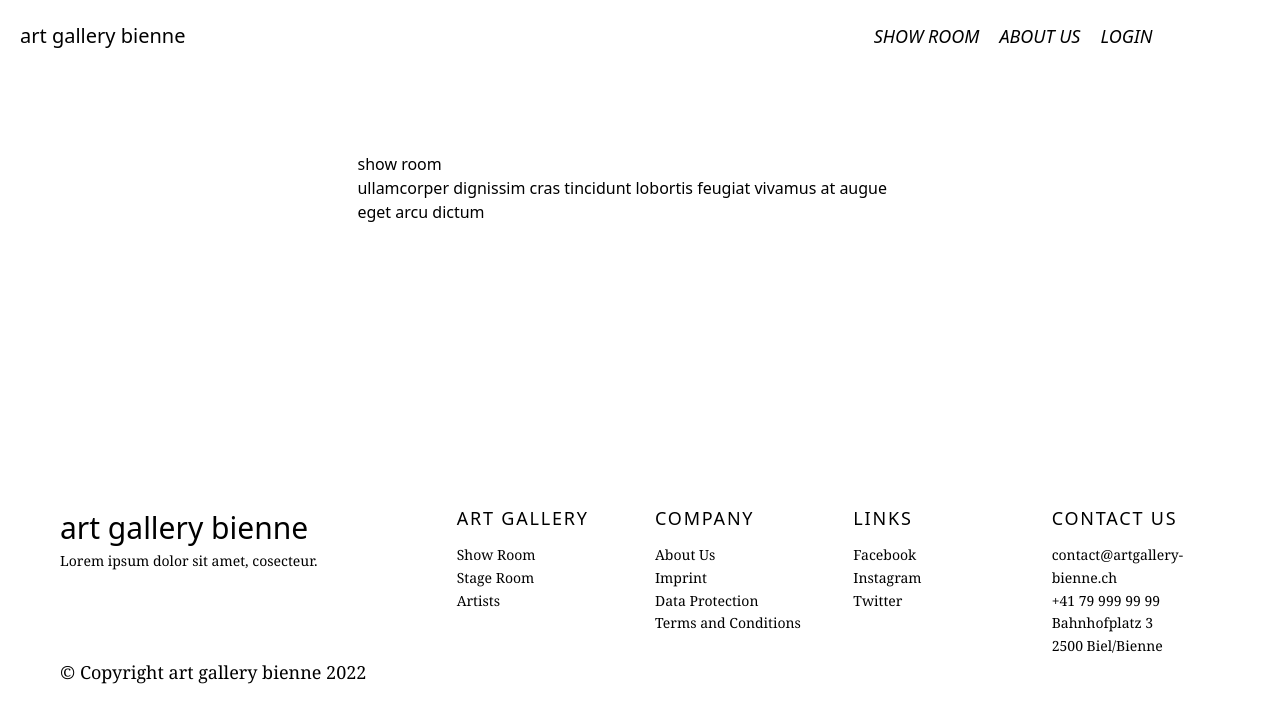
After one commit to kirillwolkow/artgallerybienne, a Django app: page /art-list/ in a window 1280 px wide. The commit adds this page. Shown: the top 723 px of the page. Run offline with Django 4.2, Linux system fonts and the light colour scheme; data that the repository does not hold is empty; some libraries are stand-ins or nearby versions.

Commit message:
create url, list view and template, style template according to figma

```diff
--- a/project/custom_auth/models.py
+++ b/project/custom_auth/models.py
@@ -17,7 +17,7 @@ class User(AbstractBaseUser, PermissionsMixin):
     is_artist = models.BooleanField(_('is artist'), default=False)
     is_enthusiast = models.BooleanField(_('is enthusiast'), default=True)
     is_collaborator = models.BooleanField(_('is collaborator'), default=False)
-    avatar = models.ImageField(upload_to='avatars/', null=True, blank=True)
+    avatar = models.ImageField(upload_to='artworks/avatars/%Y/%m/%d/', null=True, blank=True)
     bio = models.TextField(_('bio'), max_length=120, blank=True)
 
     objects = UserManager()
--- /dev/null
+++ b/project/gallery/templates/gallery/art_list.html
@@ -0,0 +1,41 @@
+{% extends 'base.html' %}
+{% load static %}
+
+{% block content %}
+
+<section class="list-section relative">
+    <main id="art-list-section" class="max-w-7xl py-20 mx-auto">
+        <div class="grid grid-cols-12 place-content-start px-[60px] gap-x-[30px]">
+            <div class="col-start-4 col-end-10 mb-28">
+                <h2 class="main-title">show room</h2>
+                <p>ullamcorper dignissim cras tincidunt lobortis feugiat vivamus at augue eget arcu dictum</p>
+            </div>
+            <div class="my-6 col-start-3 col-end-11">
+                {% for post in posts %}
+                    <div class="w-full mb-20 flex flex-col">
+                        <span class="mb-8">
+                            <img src="#" alt="">
+                            <p class="font-sans font-normal text-4xl leading-10">{{ post.user|lower }}</p>
+                        </span>
+                        <img src="https://external-content.duckduckgo.com/iu/?u=http%3A%2F%2Fdailyfunfactsblog.weebly.com%2Fuploads%2F3%2F1%2F0%2F2%2F31026779%2F2568585_orig.jpg&f=1&nofb=1&ipt=46e052c382537ee04ecd3a27ba3a782200f63ab24c117e6cb6f0b0174c824ed2&ipo=images" alt="" width="869" height="395" class="mb-14 rounded-sm">
+                        <div></div>
+                        <hr>
+                        <p class="font-serif mt-3 mb-8 line-clamp-3">{{ post.description }}</p>
+                        <div>
+                            <button
+                                class="inline-flex items-center bg-gold-leaf text-white border-0 py-1 px-4 focus:outline-none rounded-sm text-base mt-4 mr-6 md:mt-0">
+                                <a href="#">View Art</a>
+                            </button>
+                            <button
+                                class="inline-flex items-center bg-white text-gold-leaf border border-gold-leaf py-1 px-4 focus:outline-none rounded-sm text-base mt-4 md:mt-0">
+                                <a href="#">View Artist</a>
+                            </button>
+                        </div>
+                    </div>
+                {% endfor %}
+            </div>
+        </div>
+    </main>
+</section>
+
+{% endblock content %}
--- a/project/gallery/urls.py
+++ b/project/gallery/urls.py
@@ -5,4 +5,5 @@ from . import views
 urlpatterns = [
     path('', views.index, name='index'),
     path('art-create/', views.ArtCreate.as_view(), name='art-create'),
+    path('art-list/', views.ArtListView.as_view(), name='art-list'),
 ]
--- a/project/gallery/views.py
+++ b/project/gallery/views.py
@@ -1,5 +1,6 @@
 from django.shortcuts import render
 from django.views.generic.edit import CreateView
+from django.views.generic.list import ListView
 # from django.contrib.auth.mixins import LoginRequiredMixin
 
 from gallery.models import Post
@@ -19,3 +20,11 @@ class ArtCreate(CreateView):
     def form_valid(self, form):
         form.instance.user = self.request.user
         return super().form_valid(form)
+
+
+class ArtListView(ListView):
+    model = Post
+    paginate_by = 25
+    template_name = "gallery/art_list.html"
+    context_object_name = "posts"
+    ordering = ["-created_at"]
--- a/project/theme/static_src/package.json
+++ b/project/theme/static_src/package.json
@@ -16,7 +16,7 @@
   "devDependencies": {
     "@tailwindcss/aspect-ratio": "^0.4.0",
     "@tailwindcss/forms": "^0.5.2",
-    "@tailwindcss/line-clamp": "^0.4.0",
+    "@tailwindcss/line-clamp": "^0.4.2",
     "@tailwindcss/typography": "^0.5.2",
     "cross-env": "^7.0.3",
     "postcss": "^8.4.14",
--- a/project/theme/static_src/tailwind.config.js
+++ b/project/theme/static_src/tailwind.config.js
@@ -25,5 +25,6 @@ module.exports = {
         require('@tailwindcss/typography'),
         require('@tailwindcss/line-clamp'),
         require('@tailwindcss/aspect-ratio'),
+        require('@tailwindcss/line-clamp'),
     ],
 }
--- a/project/theme/templates/header.html
+++ b/project/theme/templates/header.html
@@ -5,8 +5,8 @@
             <span class="text-xl text-gold-leaf">art gallery bienne</span>
         </a>
         <nav class="md:ml-auto flex flex-wrap items-center text-lg leading-8 italic font-normal justify-center uppercase">
-            <a href="/" class="mr-5">show room</a>
-            <a href="/" class="mr-5">stage room</a>
+            <a href="{% url 'art-list' %}" class="mr-5">show room</a>
+            <!-- <a href="/" class="mr-5">stage room</a> -->
             <a href="/" class="mr-5">about us</a>
             {% if not user.is_authenticated %}
             <a href="{% url 'login' %}" class="mr-5">login</a>
```
Also changed, not shown: project/avatars/mona_lisa.jpg (deleted), project/custom_auth/migrations/0002_alter_user_avatar.py (added), project/theme/static_src/package-lock.json.
